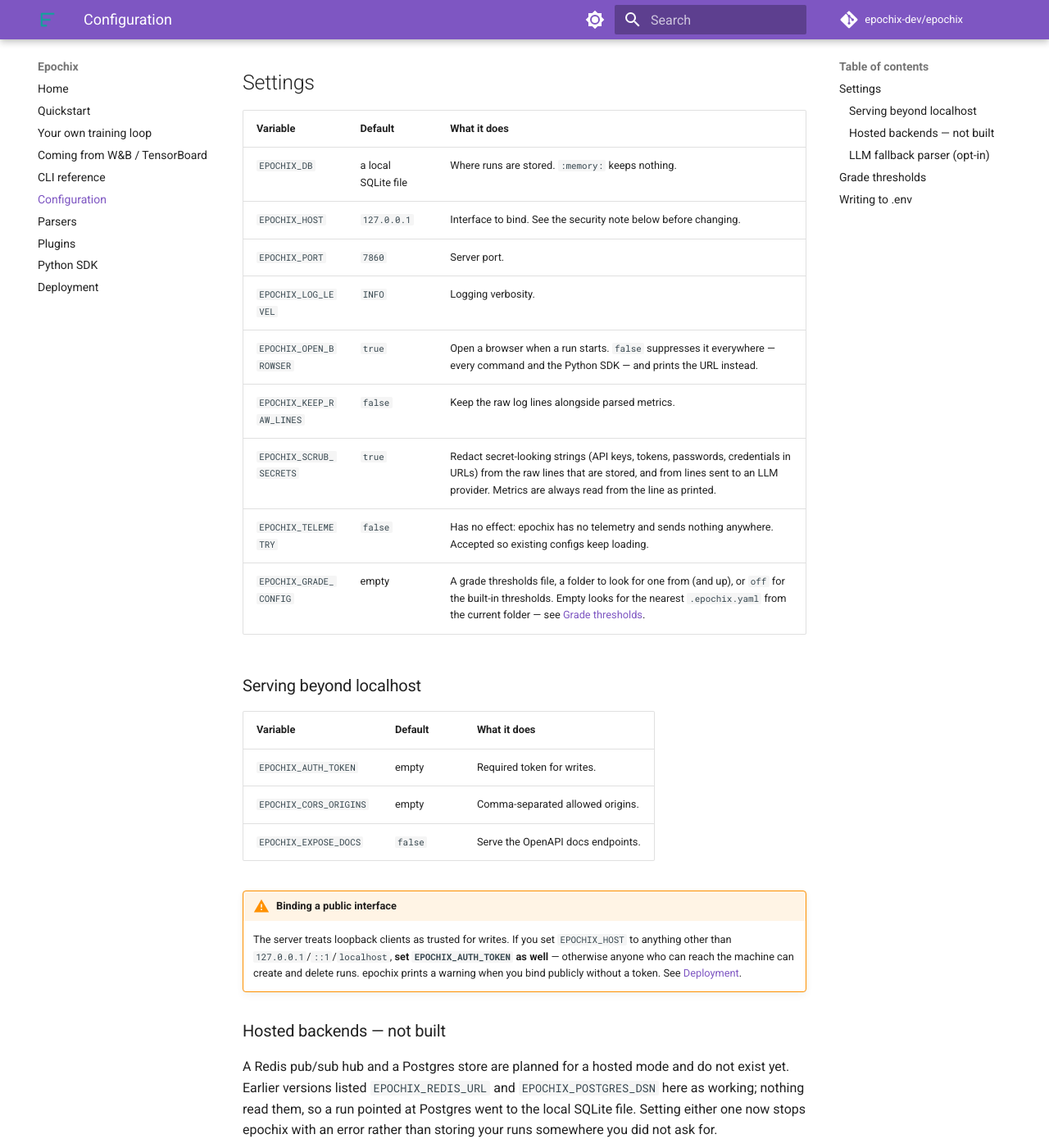
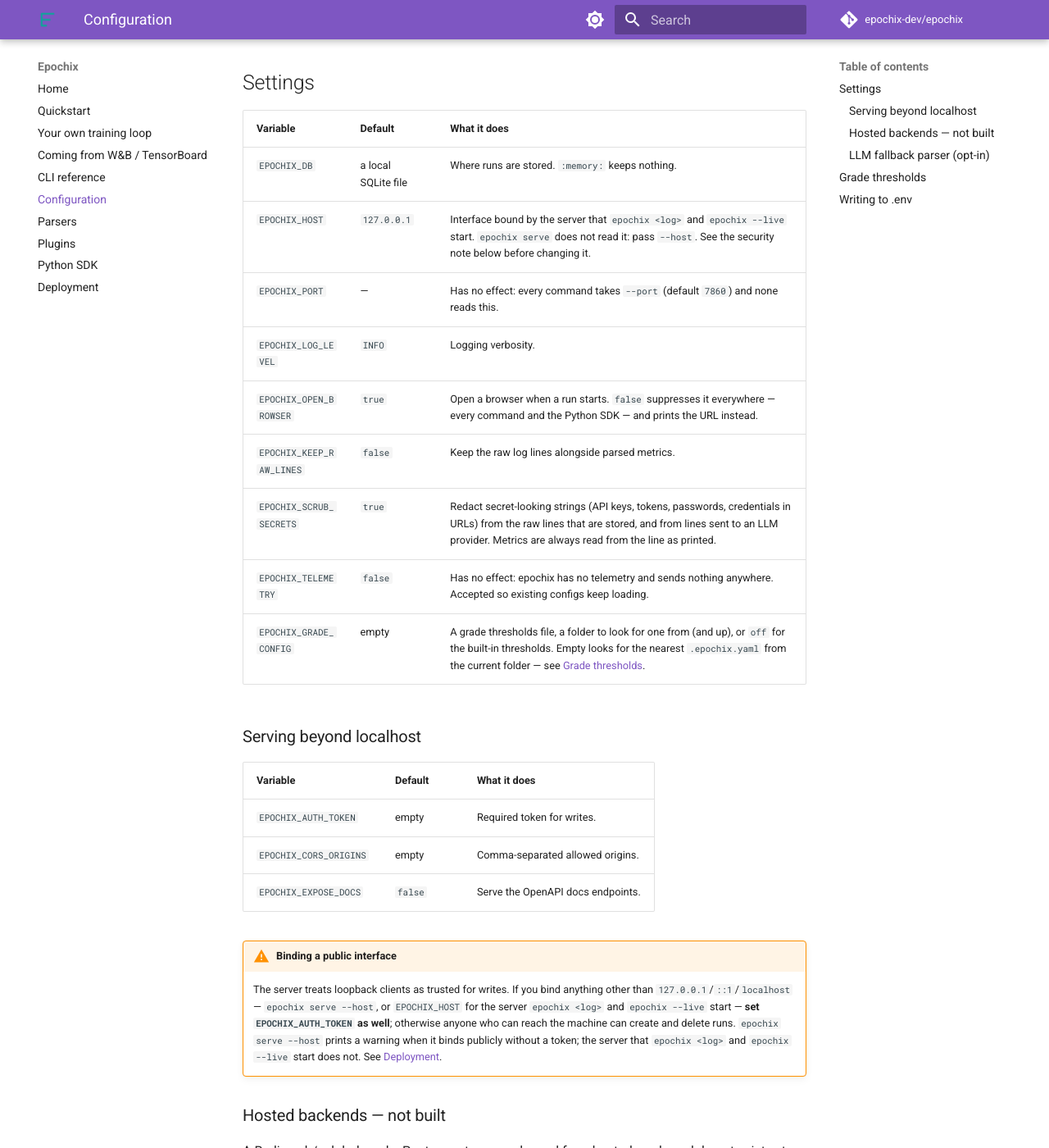
Before and after one commit to Epochix-dev/epochix, an MkDocs documentation site: the page built from docs/config.md, in a window 1280 px wide and 1400 px high, scrolled down 244 px. Shown: the whole window at 82% size. Built offline with MkDocs 1.6.1 and Material for MkDocs 9.7.7, drawn with Linux system fonts in a browser that asks for light colours; comment, search, counter and statistics services are not loaded; some of the changed text lies outside the part shown.

Commit message:
Say which commands read EPOCHIX_HOST, and that nothing reads EPOCHIX_PORT
The env tables in docs/deployment.md and docs/config.md gave both as the server's bind host and port. Checked against the real commands: epochix serve with EPOCHIX_HOST=0.0.0.0 and EPOCHIX_PORT=7997 listened on 127.0.0.1:7860, and epochix --live with EPOCHIX_HOST=0.0.0.0 listened on 0.0.0.0 without the public-bind warning. EPOCHIX_HOST is read only by the server epochix <log> and --live start; every command takes --port and none reads EPOCHIX_PORT.

docs/config.md's warning said epochix prints a warning whenever it binds publicly without a token; only epochix serve --host does. Its config set example wrote EPOCHIX_PORT, which nothing reads; it now writes EPOCHIX_DB.

```diff
--- a/docs/config.md
+++ b/docs/config.md
@@ -13,8 +13,8 @@ epochix config show         # the values currently in effect
 | Variable | Default | What it does |
 |---|---|---|
 | `EPOCHIX_DB` | a local SQLite file | Where runs are stored. `:memory:` keeps nothing. |
-| `EPOCHIX_HOST` | `127.0.0.1` | Interface to bind. See the security note below before changing. |
-| `EPOCHIX_PORT` | `7860` | Server port. |
+| `EPOCHIX_HOST` | `127.0.0.1` | Interface bound by the server that `epochix <log>` and `epochix --live` start. `epochix serve` does not read it: pass `--host`. See the security note below before changing it. |
+| `EPOCHIX_PORT` | — | Has no effect: every command takes `--port` (default `7860`) and none reads this. |
 | `EPOCHIX_LOG_LEVEL` | `INFO` | Logging verbosity. |
 | `EPOCHIX_OPEN_BROWSER` | `true` | Open a browser when a run starts. `false` suppresses it everywhere — every command and the Python SDK — and prints the URL instead. |
 | `EPOCHIX_KEEP_RAW_LINES` | `false` | Keep the raw log lines alongside parsed metrics. |
@@ -32,11 +32,14 @@ epochix config show         # the values currently in effect
 
 !!! warning "Binding a public interface"
 
-    The server treats loopback clients as trusted for writes. If you set
-    `EPOCHIX_HOST` to anything other than `127.0.0.1`/`::1`/`localhost`,
-    **set `EPOCHIX_AUTH_TOKEN` as well** — otherwise anyone who can reach the
-    machine can create and delete runs. epochix prints a warning when you bind
-    publicly without a token. See [Deployment](deployment.md).
+    The server treats loopback clients as trusted for writes. If you bind
+    anything other than `127.0.0.1`/`::1`/`localhost` — `epochix serve --host`,
+    or `EPOCHIX_HOST` for the server `epochix <log>` and `epochix --live`
+    start — **set `EPOCHIX_AUTH_TOKEN` as well**; otherwise anyone who can
+    reach the machine can create and delete runs. `epochix serve --host`
+    prints a warning when it binds publicly without a token; the server that
+    `epochix <log>` and `epochix --live` start does not. See
+    [Deployment](deployment.md).
 
 ### Hosted backends — not built
 
```
Also changed, not shown: other parts of docs/config.md (+2 -2 lines), docs/deployment.md (+2 -2 lines).
